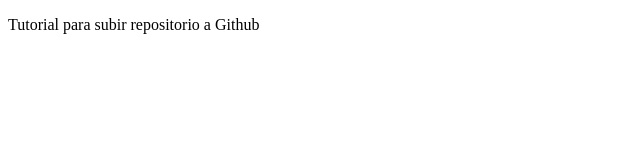
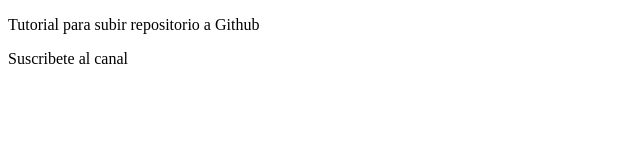
Before and after one commit to Jromero23/githubproyecto, a plain HTML site: page index.html in a window 1280 px wide. Shown: the whole page, without its empty margins (0-640 px from the left). Drawn offline with Linux system fonts and the light colour scheme.

Commit message:
Segundo Commit
Mi segundo Commit en Github

```diff
--- a/index.html
+++ b/index.html
@@ -6,5 +6,6 @@
   </head>
   <body>
     <p>Tutorial para subir repositorio a Github</p>
+    <p>Suscribete al canal</p>
   </body>
 </html>
```
